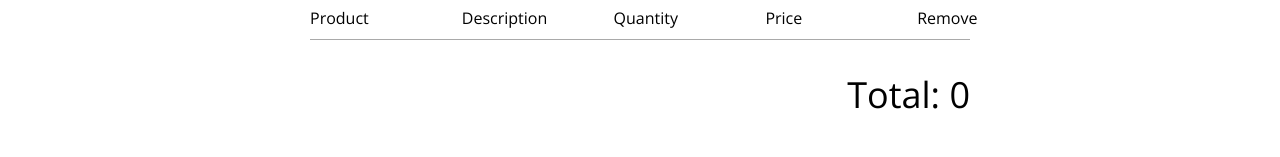
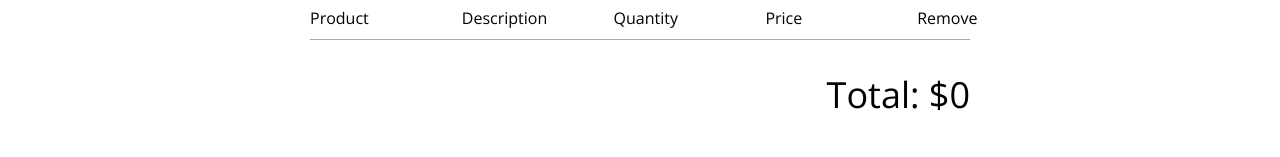
Before and after one commit to saulpereira/crwn-clothingwRedux, a React (Create React App) app: page /checkout in a window 1280 px wide. Shown: the part 143-300 px from the top of the page. Built offline with nearby package versions, Linux system fonts and the light colour scheme; the HTML template or start-up script is replaced by a standard one.

Commit message:
126. Cart Total
126. Cart Total

```diff
--- a/src/contexts/cart.context.jsx
+++ b/src/contexts/cart.context.jsx
@@ -49,17 +49,25 @@ export const CartContext = createContext({
     addItemToCart: () => {},
     removeItemFromCart: () => {},
     clearItemFromCart: () => {},
-    cartCount: 0
+    cartCount: 0,
+    cartTotal: 0
 })
 
 export const CartProvider = ({children}) => {
     const [isCartOpen, setIsCartOpen] = useState(false);
     const [cartItems, setCartItems] = useState([]);
     const [cartCount, setCartCount] = useState(0);
+    const [cartTotal, setCartTotal] = useState(0);
 
     useEffect(() => {
         const newCartCount = cartItems.reduce((total, cartItem) =>  total + cartItem.quantity, 0);
         setCartCount(newCartCount);
+    }, [cartItems])
+
+    useEffect(() => {
+        const newCartTotal = cartItems.reduce(
+            (total, cartItem) =>  total + cartItem.quantity * cartItem.price, 0);
+        setCartTotal(newCartTotal);
     }, [cartItems])
 
     const addItemToCart = (productToAdd) => {
@@ -74,7 +82,7 @@ export const CartProvider = ({children}) => {
         setCartItems(clearCartItem(cartItems, cartItemToClear));
     }
 
-    const value = {isCartOpen, setIsCartOpen, addItemToCart, removeItemToCart, clearItemFromCart, cartItems, cartCount};
+    const value = {isCartOpen, setIsCartOpen, addItemToCart, removeItemToCart, clearItemFromCart, cartItems, cartCount, cartTotal};
 
     return (
         <CartContext.Provider value={value}>{children}</CartContext.Provider>
--- a/src/routes/checkout/checkout.component.jsx
+++ b/src/routes/checkout/checkout.component.jsx
@@ -6,7 +6,7 @@ import CheckoutItem from '../../components/checkout-item/checkout-item.component
 import './checkout.styles.scss';
 
 const Checkout = () => {
-    const { cartItems } = useContext(CartContext);
+    const { cartItems, cartTotal } = useContext(CartContext);
 
     return (
         <div className='checkout-container'>
@@ -30,7 +30,7 @@ const Checkout = () => {
                 {cartItems.map((cartItem) => (
                     <CheckoutItem key={cartItem.id} cartItem={cartItem} />
                 ))}
-                <span className='total'>Total: 0</span>
+                <span className='total'>Total: ${cartTotal}</span>
         </div>
     )
 }
```
